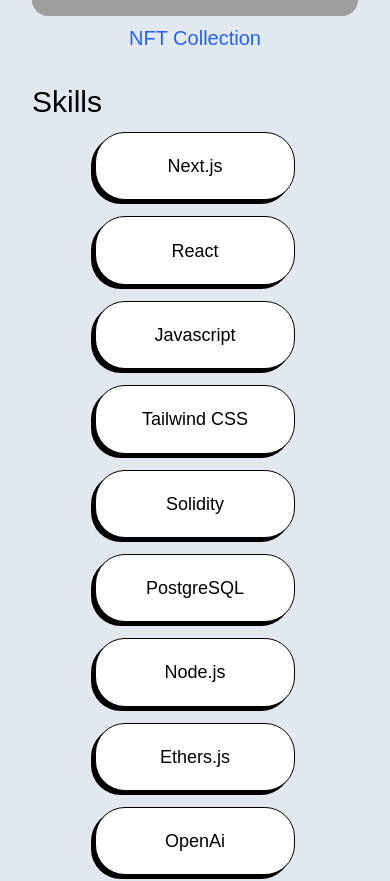
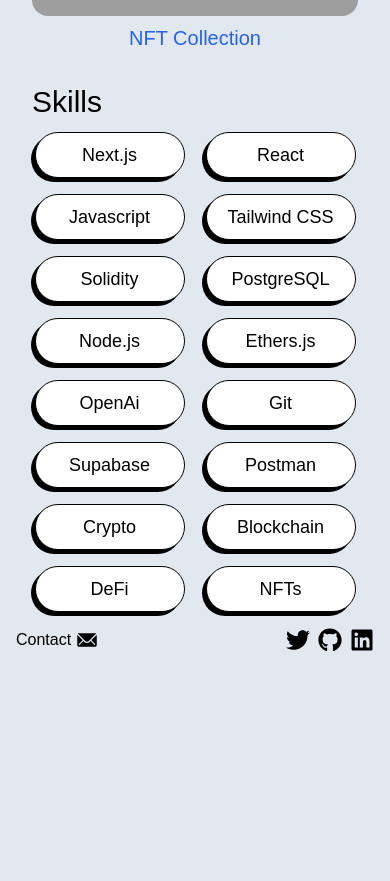
Before and after one commit to ricefarmernft/ceejay-portfolio-website, a Next.js app: page / in a window 390 px wide. Shown: the part 4940-5821 px from the top of the page. After the commit the page ends 5608 px from the top, so only its background shows below. Built offline with nearby package versions, Linux system fonts and the light colour scheme; grey boxes are pictures that could not be loaded.

Commit message:
updated CSS

```diff
--- a/app/components/navbar.js
+++ b/app/components/navbar.js
@@ -138,7 +138,7 @@
             <FaBars size={24} />
           </button>
           {isMenuOpen && (
-            <div className="absolute top-0 right-0 mt-14 mr-4 p-3 bg-slate-300 shadow-md flex flex-col items-start md:hidden rounded-lg gap-1">
+            <div className="z-20 absolute top-0 right-0 mt-14 mr-4 p-3 bg-slate-300 shadow-md flex flex-col items-start md:hidden rounded-lg gap-1">
               {/* Mobile menu items */}
               <a
                 href="#about"
--- a/app/globals.css
+++ b/app/globals.css
@@ -120,6 +120,7 @@
 
 @media (max-width: 768px) {
   .skills ul li {
-    width: 200px;
+    width: 150px;
+    padding: 0.5rem 0;
   }
 }
--- a/app/portfolio/components/portfolioNav.js
+++ b/app/portfolio/components/portfolioNav.js
@@ -13,7 +13,7 @@
             >
               Home
             </a>
-            <div className="relative group hover:text-blue-600">
+            <div className="z-20 relative group hover:text-blue-600">
               <a
                 href="/"
                 className="text-lg md:text-2xl transition ease-in-out duration-500"
```
